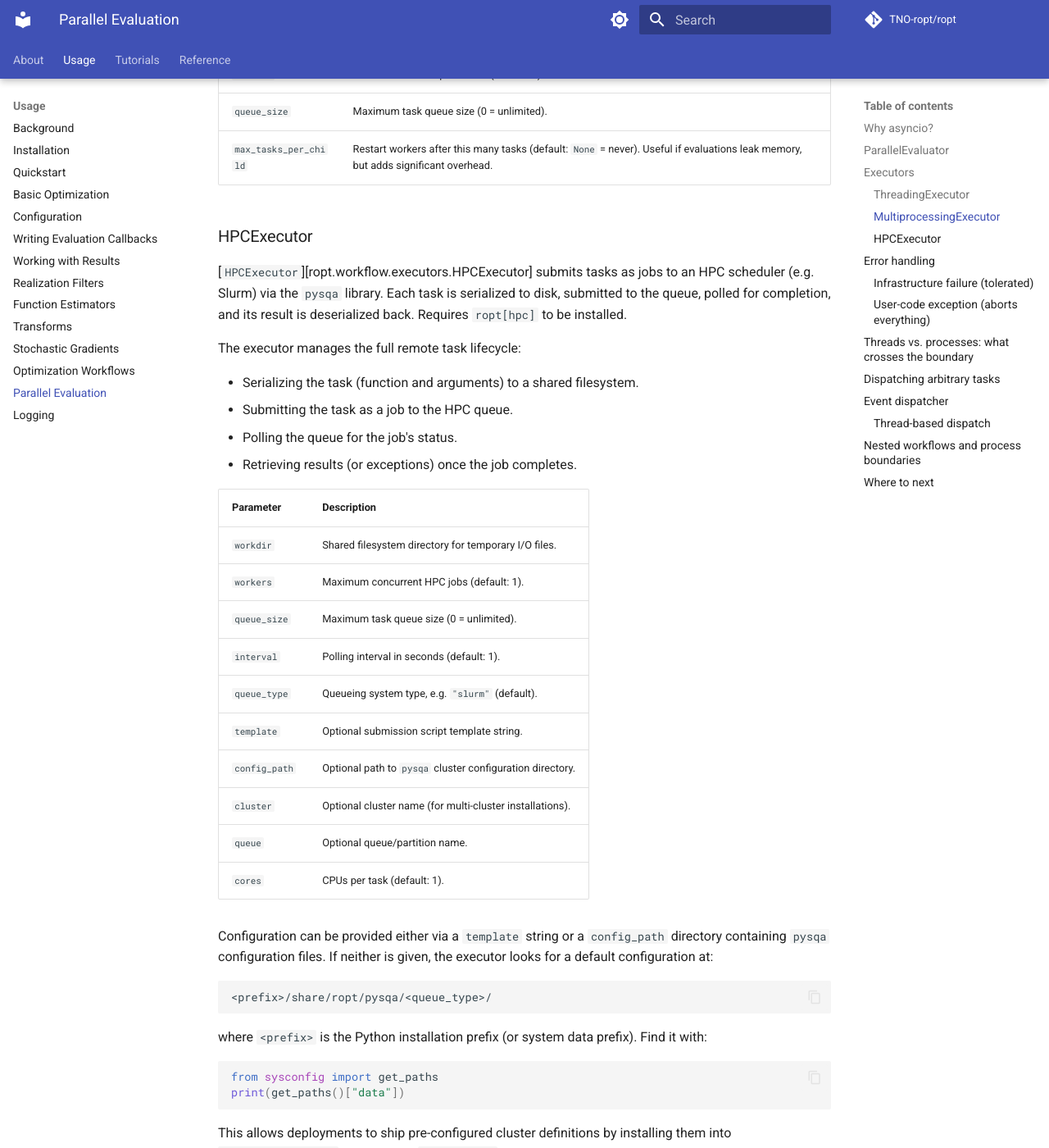
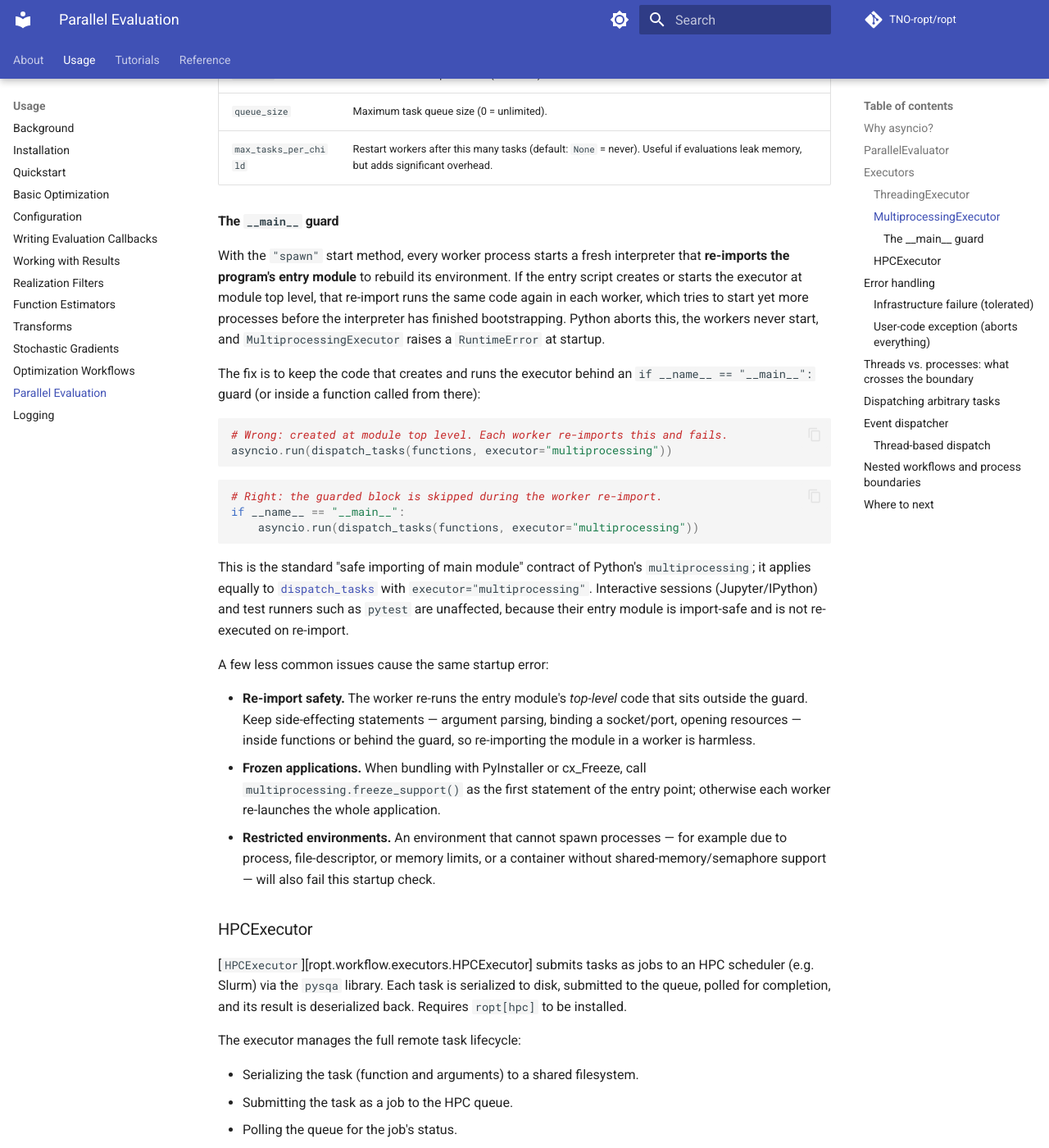
Before and after one commit to TNO-ropt/ropt, an MkDocs documentation site: the page built from docs/usage/parallel.md, in a window 1280 px wide and 1400 px high, scrolled down 2516 px. Shown: the whole window at 82% size. Built offline with MkDocs 1.6.1 and Material for MkDocs 9.7.7, drawn with Linux system fonts in a browser that asks for light colours; comment, search, counter and statistics services are not loaded; the version menu is left out.

Commit message:
Add extra safe-guards to the MP executor

````diff
--- a/docs/usage/parallel.md
+++ b/docs/usage/parallel.md
@@ -100,6 +100,50 @@ evaluations where true parallelism is needed.
 | `workers`             | Number of worker processes (default: 1).                       |
 | `queue_size`          | Maximum task queue size (0 = unlimited).                       |
 | `max_tasks_per_child` | Restart workers after this many tasks (default: `None` = never). Useful if evaluations leak memory, but adds significant overhead. |
+
+#### The `__main__` guard
+
+With the `"spawn"` start method, every worker process starts a fresh interpreter
+that **re-imports the program's entry module** to rebuild its environment. If the
+entry script creates or starts the executor at module top level, that re-import
+runs the same code again in each worker, which tries to start yet more processes
+before the interpreter has finished bootstrapping. Python aborts this, the
+workers never start, and `MultiprocessingExecutor` raises a `RuntimeError` at
+startup.
+
+The fix is to keep the code that creates and runs the executor behind an
+`if __name__ == "__main__":` guard (or inside a function called from there):
+
+```python
+# Wrong: created at module top level. Each worker re-imports this and fails.
+asyncio.run(dispatch_tasks(functions, executor="multiprocessing"))
+```
+
+```python
+# Right: the guarded block is skipped during the worker re-import.
+if __name__ == "__main__":
+    asyncio.run(dispatch_tasks(functions, executor="multiprocessing"))
+```
+
+This is the standard "safe importing of main module" contract of Python's
+`multiprocessing`; it applies equally to
+[`dispatch_tasks`](#dispatching-arbitrary-tasks) with
+`executor="multiprocessing"`. Interactive sessions (Jupyter/IPython) and test
+runners such as `pytest` are unaffected, because their entry module is
+import-safe and is not re-executed on re-import.
+
+A few less common issues cause the same startup error:
+
+- **Re-import safety.** The worker re-runs the entry module's *top-level* code
+  that sits outside the guard. Keep side-effecting statements — argument
+  parsing, binding a socket/port, opening resources — inside functions or behind
+  the guard, so re-importing the module in a worker is harmless.
+- **Frozen applications.** When bundling with PyInstaller or cx_Freeze, call
+  `multiprocessing.freeze_support()` as the first statement of the entry point;
+  otherwise each worker re-launches the whole application.
+- **Restricted environments.** An environment that cannot spawn processes — for
+  example due to process, file-descriptor, or memory limits, or a container
+  without shared-memory/semaphore support — will also fail this startup check.
 
 ### HPCExecutor
 
````
Also changed, not shown: 2 other files.
